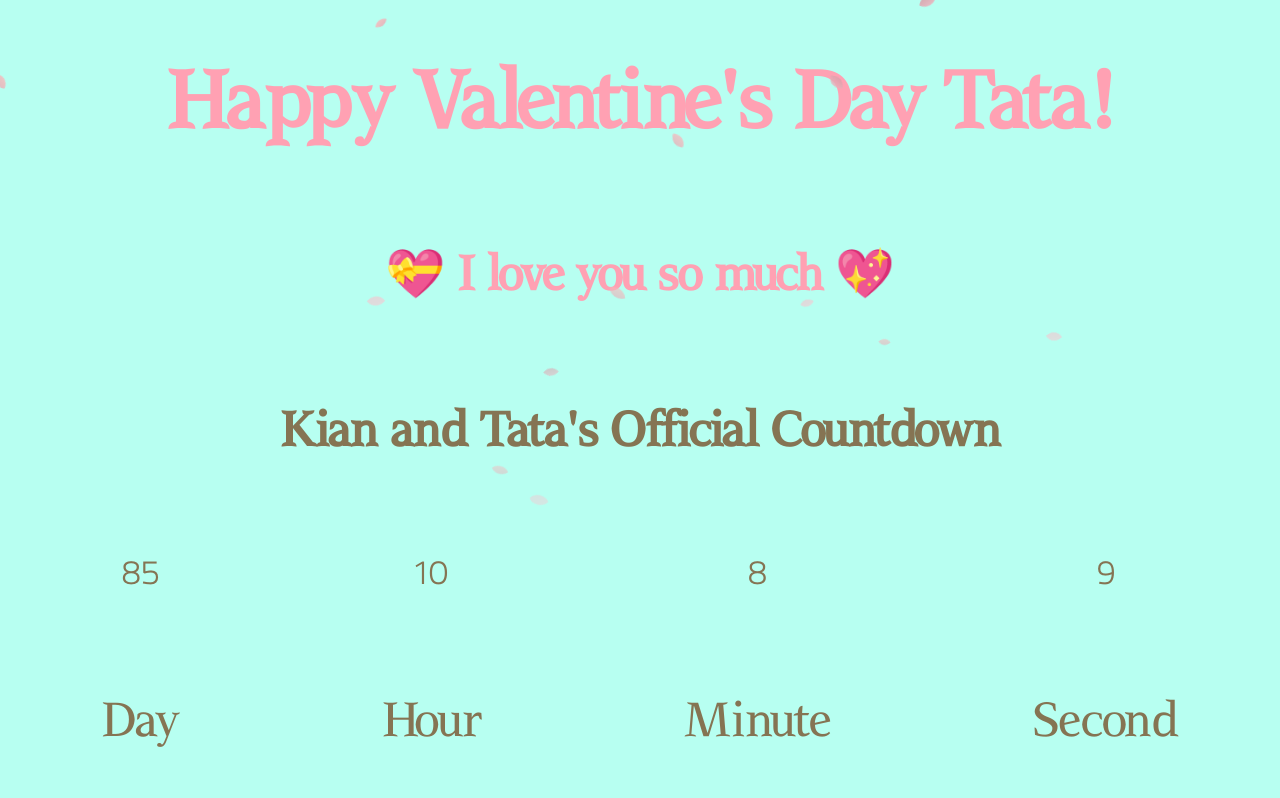
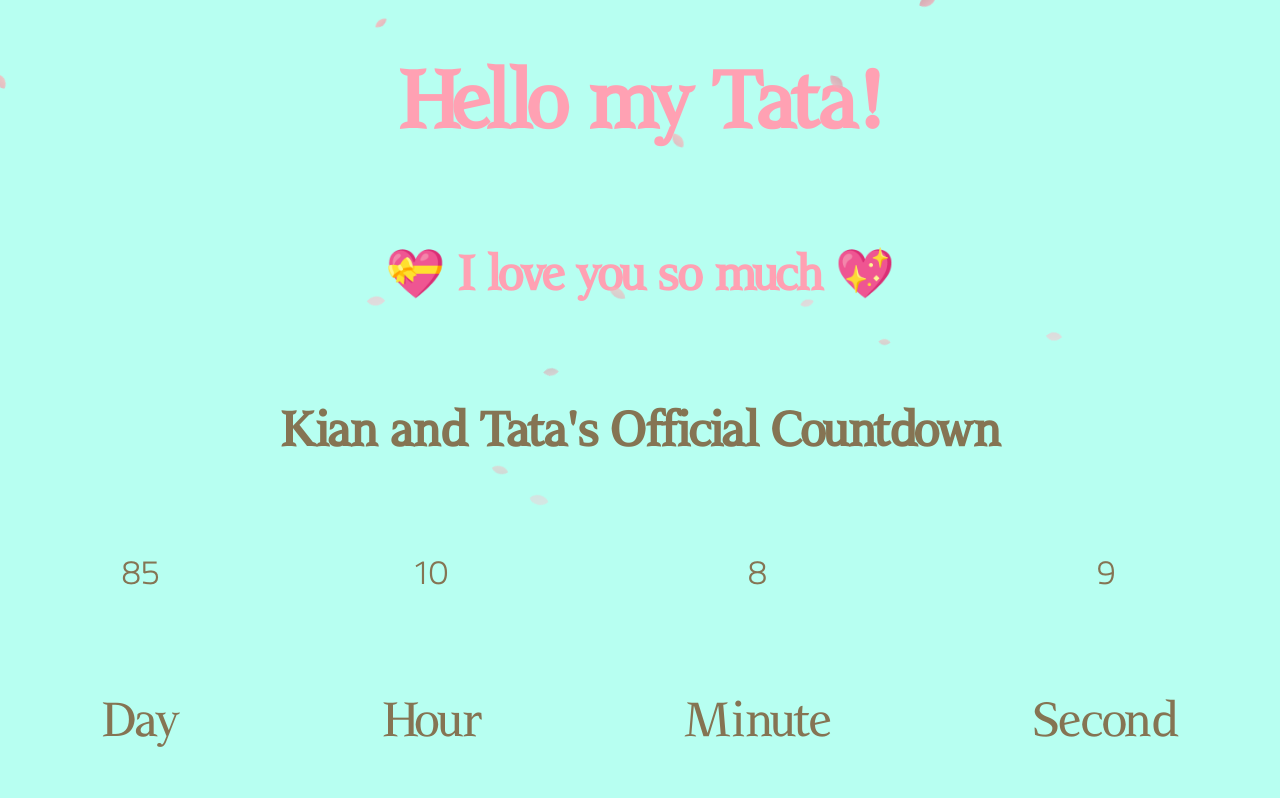
Before and after one commit to KianHannan/countdownv2, a plain HTML site: page index.html in a window 1280 px wide. Drawn offline with Linux system fonts and the light colour scheme.

Commit message:
testing work computer

```diff
--- a/index.html
+++ b/index.html
@@ -13,7 +13,7 @@
 
     <section >
       <div>
-        <h1>Happy Valentine's Day Tata!</h1>
+        <h1>Hello my Tata!</h1>
         <h2>&#128157 I love you so much &#128150</h3>
         <div class=" Reunited"  >
         <h2>Kian and Tata's Official Countdown</h2>
```
